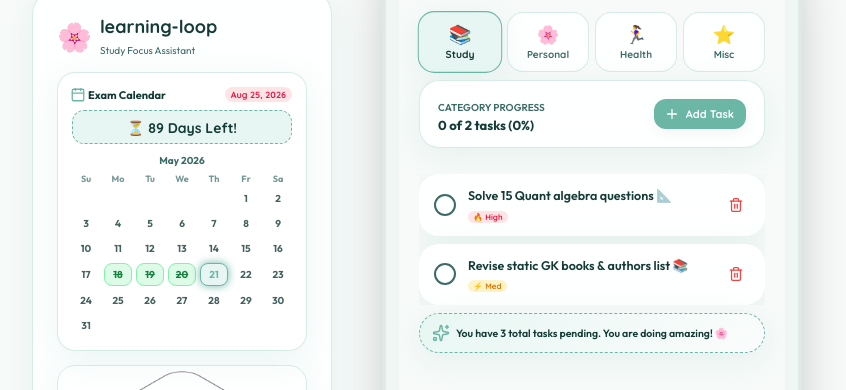
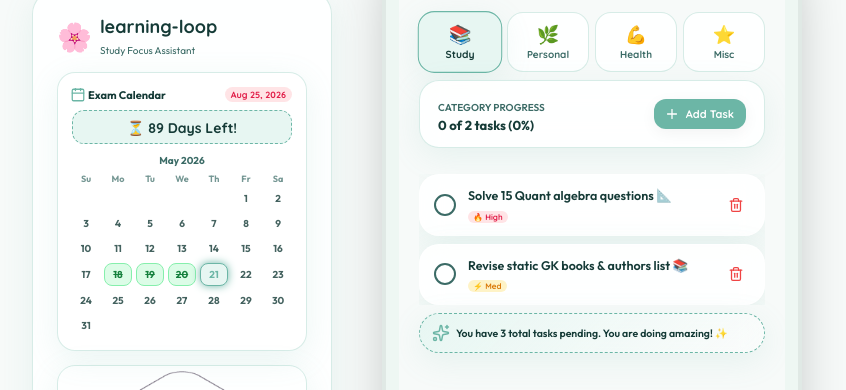
Before and after one commit to TechieCharan/bujjithalli-app, a React (Vite) app: page / in a window 1280 px wide. Both pictures are taken after a click on the button "To-Do". Shown: the part 100-490 px from the top of the page, without its empty margins (223-1069 px from the left). Built offline with nearby package versions, Linux system fonts and the light colour scheme.

Commit message:
replacing some icons

```diff
--- a/src/App.tsx
+++ b/src/App.tsx
@@ -20,7 +20,7 @@
   { id: 'todo-1', text: 'Solve 15 Quant algebra questions 📐', completed: false, category: 'study', priority: 'high' },
   { id: 'todo-2', text: 'Revise static GK books & authors list 📚', completed: false, category: 'study', priority: 'medium' },
   { id: 'todo-3', text: 'Drink 8 glasses of water today 💧', completed: false, category: 'health', priority: 'medium' },
-  { id: 'todo-4', text: 'Organize study desk & clear drafts 🌸', completed: true, category: 'personal', priority: 'low' }
+  { id: 'todo-4', text: 'Organize study desk & clear drafts ✨', completed: true, category: 'personal', priority: 'low' }
 ];
 
 const INITIAL_BUCKET: BucketItem[] = [
--- a/src/components/TodoList.tsx
+++ b/src/components/TodoList.tsx
@@ -62,8 +62,8 @@
   const getCatIcon = (cat: TodoCategory) => {
     switch (cat) {
       case 'study': return '📚';
-      case 'personal': return '🌸';
-      case 'health': return '🏃‍♀️';
+      case 'personal': return '🌿';
+      case 'health': return '💪';
       case 'misc': return '⭐';
     }
   };
@@ -170,7 +170,7 @@
           </div>
 
           <button type="submit" className="btn-cute" style={{ width: '100%', padding: '10px' }}>
-            Save Task 🌸
+            Save Task ✨
           </button>
         </form>
       )}
@@ -287,7 +287,7 @@
       >
         <Sparkles size={14} style={{ color: 'var(--accent)' }} />
         <span style={{ fontSize: '10.5px', color: 'var(--text-primary)', fontWeight: 600 }}>
-          You have {todos.filter(t => !t.completed).length} total tasks pending. You are doing amazing! 🌸
+          You have {todos.filter(t => !t.completed).length} total tasks pending. You are doing amazing! ✨
         </span>
       </div>
     </div>
```
